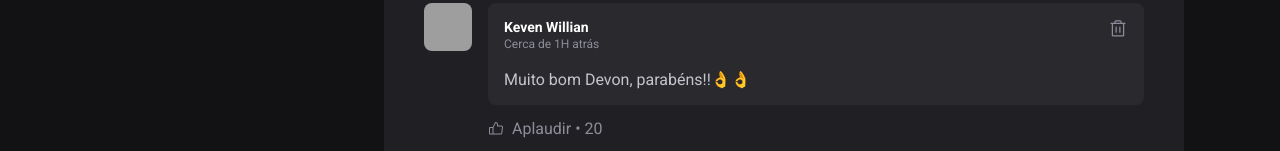
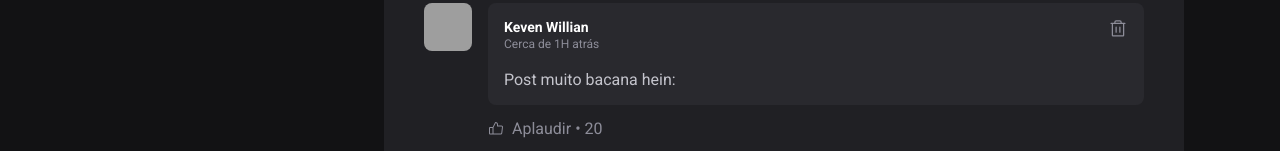
Before and after one commit to keven157751/Ignitefeed2, a React (Vite) app: page / in a window 1280 px wide. Shown: the part 649-800 px from the top of the page. Built offline with nearby package versions, Linux system fonts and the light colour scheme; grey boxes are pictures that could not be loaded.

Commit message:
create comments published

```diff
--- a/src/components/Comment.jsx
+++ b/src/components/Comment.jsx
@@ -2,7 +2,7 @@
 import styles from './Comment.module.css';
 import { Avatar } from './Avatar';
 
-export function Comment() {
+export function Comment({content}) {
     return(
         <div className={styles.comment}>
             <Avatar hasBorder={false} src="https://github.com/keven157751.png" alt="" />
@@ -22,7 +22,7 @@
 
                     </header>
 
-                    <p>Muito bom Devon, parabéns!!👌👌</p>
+                    <p>{content}</p>
                 </div>
 
                 <footer>
--- a/src/components/Post.jsx
+++ b/src/components/Post.jsx
@@ -10,8 +10,7 @@
 
 export function Post({author, publishedAt, content}) {
     const [comments, setComments] = useState([
-        1,
-        2,
+        'Post muito bacana hein:',
     ])
 
     const publishedDateFormatted = format(publishedAt, "d 'de' LLLL 'às' HH:mm'h'", {
@@ -26,7 +25,12 @@
         function handleCreateNewComment() {
             event.preventDefault()
 
-            setComments([...comments, comments.length + 1]);
+            const newCommentText = event.target.comment.value
+
+            setComments([...comments, newCommentText]);
+
+
+            event.target.comment.value = '';
         }
 
     return (
@@ -59,8 +63,10 @@
                 <strong>Deixe Seu feedback</strong>
 
                 <textarea
-                    placeholder='Deixe um comentário!'
+                name='comment'
+                placeholder='Deixe um comentário!'
                 />
+
                <footer>
                  <button type='submit'>Publicar</button>
                </footer>
@@ -68,7 +74,7 @@
 
             <div className={styles.commentList}>
                 {comments.map(comment => {
-                    return <Comment />
+                    return <Comment content={comment}/>
                 })}
             </div>
 
```
